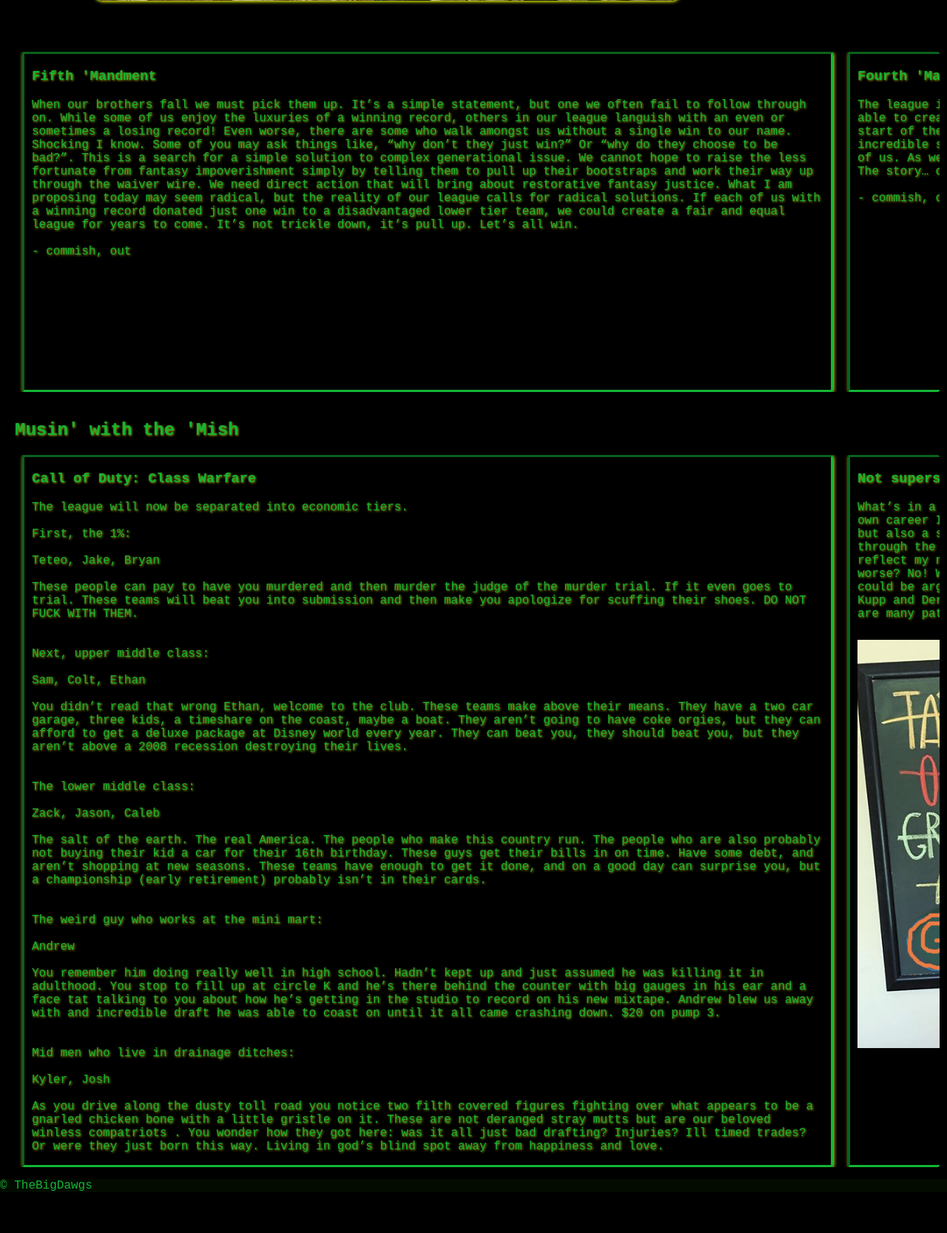
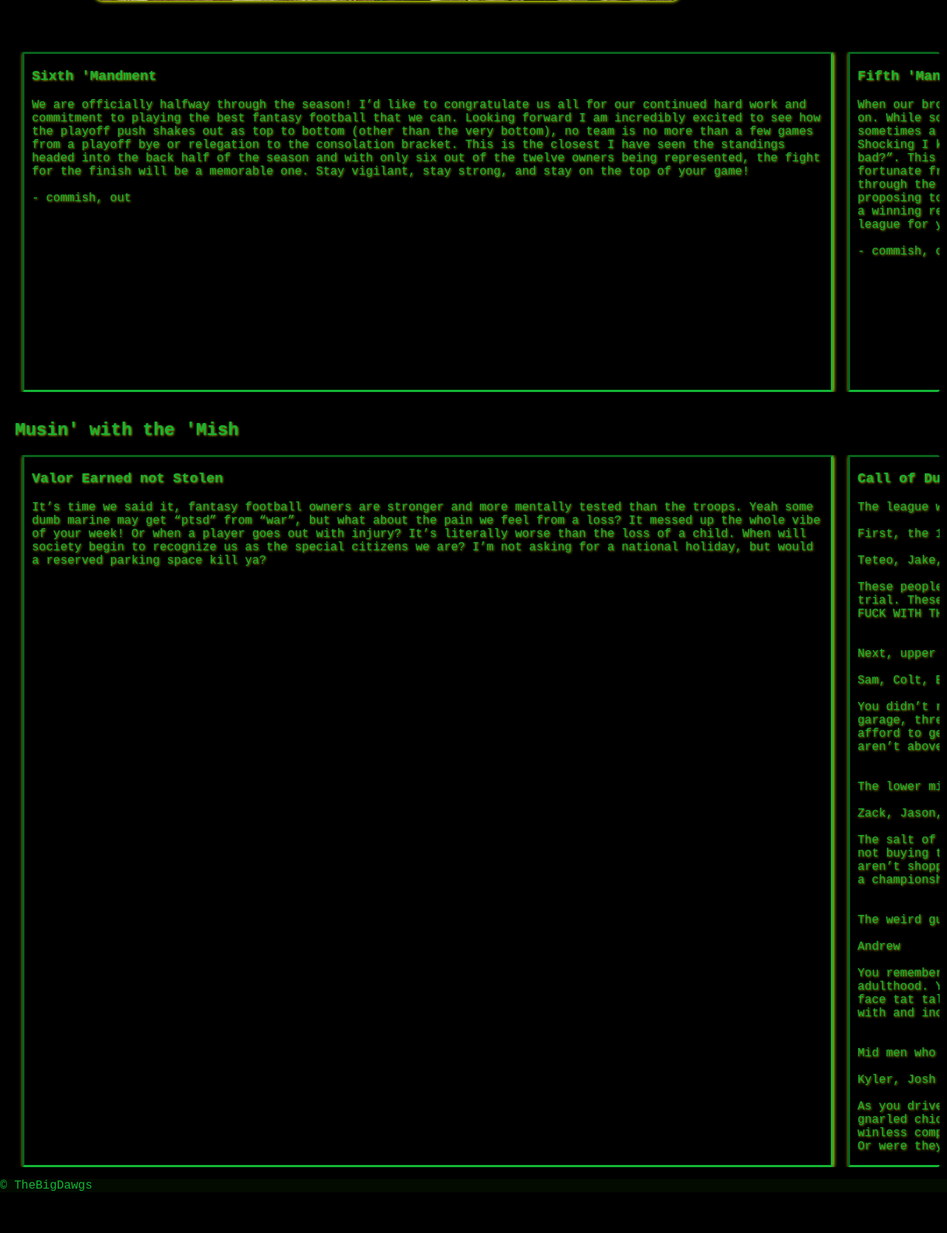
Before and after one commit to coglenn/FFF, a Flask app: template templates/news.html in a window 1280 px wide. Shown: the part 842-2509 px from the top of the page at 74% size. Run offline with Flask 2, Linux system fonts and the light colour scheme; the template is opened without the code that fills it, so the values that code supplies are empty; parts of the project's set-up code (start-up, migrations or seed data) failed here and were passed over.

Commit message:
Update news.html

```diff
--- a/templates/news.html
+++ b/templates/news.html
@@ -46,6 +46,14 @@
             <h1>'Mish's 'Mandments</h1>
             <img src="../static/moses.jpeg" id="moses" alt="">
             <div class="mandment-container">
+                <div class="mandments" id="mandment6">
+                    <h3>Sixth 'Mandment</h3>
+                    <p>
+                        We are officially halfway through the season! I’d like to congratulate us all for our continued hard work and commitment to playing the best fantasy football that we can. Looking forward I am incredibly excited to see how the playoff push shakes out as top to bottom (other than the very bottom), no team is no more than a few games from a playoff bye or relegation to the consolation bracket. This is the closest I have seen the standings headed into the back half of the season and with only six out of the twelve owners being represented, the fight for the finish will be a memorable one. Stay vigilant, stay strong, and stay on the top of your game!
+                        <br><br>- commish, out
+
+                    </p>
+                    </div>
                 <div class="mandments" id="mandment5">
                     <h3>Fifth 'Mandment</h3>
                     <p>
@@ -97,6 +105,12 @@
             </div><br>
             <h2>Musin' with the 'Mish</h2>
             <div class="mandment-container">
+                <div class="mandments" id="musing5">
+                    <h3>Valor Earned not Stolen</h3>
+                    <p>
+                        It’s time we said it, fantasy football owners are stronger and more mentally tested than the troops. Yeah some dumb marine may get “ptsd” from “war”, but what about the pain we feel from a loss? It messed up the whole vibe of your week! Or when a player goes out with injury? It’s literally worse than the loss of a child. When will society begin to recognize us as the special citizens we are? I’m not asking for a national holiday, but would a reserved parking space kill ya?
+                    </p>
+                   </div>
                 <div class="mandments" id="musing4">
                     <h3>Call of Duty: Class Warfare</h3>
                     <p>
```
